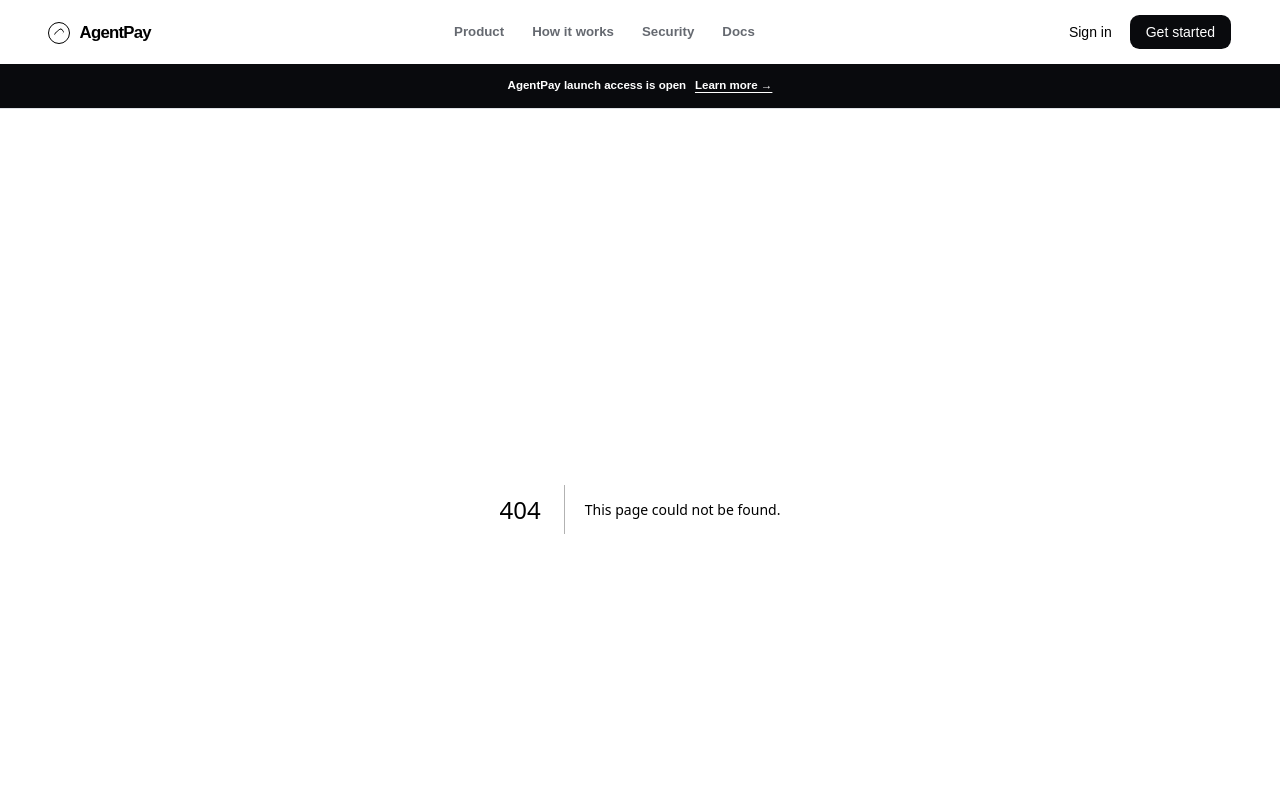
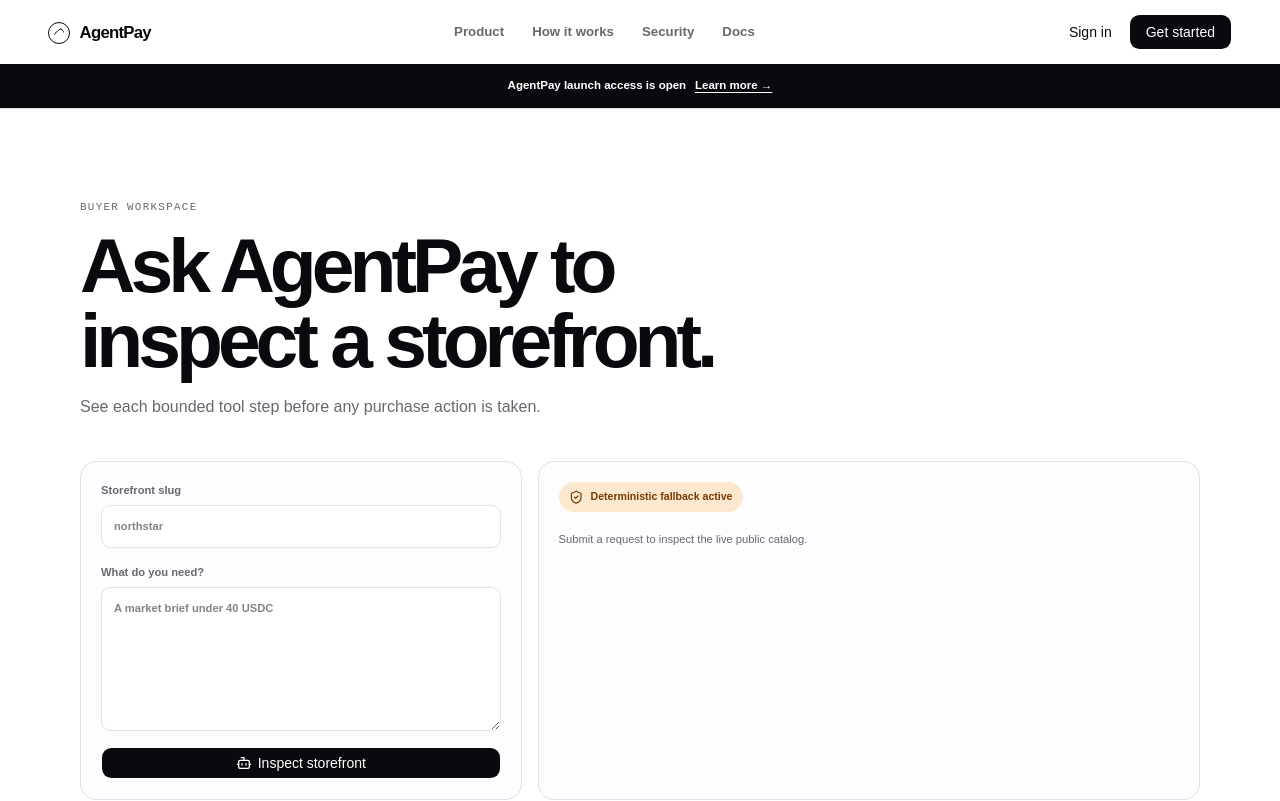
Before and after one commit to PrathamRanka/fourGeez, a Next.js app in the folder apps/web/: page /buyer in a window 1280 px wide. Before the commit this address had no page. Shown: the top 801 px of the page. Built offline with nearby package versions, Linux system fonts and the light colour scheme.

Commit message:
feat(web): show deterministic buyer activity

```diff
--- /dev/null
+++ b/apps/web/app/buyer/page.tsx
@@ -0,0 +1,12 @@
+import type { Metadata } from "next";
+import { runBuyerActivity } from "@/features/buyer/controller";
+import { BuyerActivity } from "@/features/buyer/view/buyer-activity";
+
+export const metadata: Metadata = {
+  title: "Buyer activity",
+  description: "Inspect an AgentPay storefront with visible, deterministic tool activity.",
+};
+
+export default function BuyerPage() {
+  return <BuyerActivity run={runBuyerActivity} />;
+}
--- a/apps/web/app/globals.css
+++ b/apps/web/app/globals.css
@@ -2959,6 +2959,140 @@
     margin-top: 0.1rem;
   }
 
+  .buyer-activity-page {
+    width: min(100%, 76rem);
+    margin-inline: auto;
+    padding: clamp(3rem, 7vw, 6rem) var(--page-gutter);
+  }
+
+  .buyer-activity-page > header > p {
+    color: var(--muted-foreground);
+    font-family: var(--font-mono);
+    font-size: 0.68rem;
+    letter-spacing: 0.12em;
+    text-transform: uppercase;
+  }
+
+  .buyer-activity-page > header h1 {
+    max-width: 15ch;
+    margin-top: 0.8rem;
+    font-family: var(--font-display);
+    font-size: clamp(2.4rem, 6vw, 5rem);
+    font-weight: 560;
+    line-height: 0.98;
+    letter-spacing: -0.065em;
+  }
+
+  .buyer-activity-page > header > span {
+    display: block;
+    max-width: 42rem;
+    margin-top: 1rem;
+    color: var(--muted-foreground);
+    line-height: 1.65;
+  }
+
+  .buyer-activity-layout {
+    display: grid;
+    grid-template-columns: minmax(0, 0.8fr) minmax(0, 1.2fr);
+    gap: 1rem;
+    margin-top: 2.5rem;
+  }
+
+  .buyer-activity-layout > form,
+  .buyer-activity-layout > section {
+    display: grid;
+    align-content: start;
+    gap: 1rem;
+    border: 1px solid var(--border);
+    border-radius: 1rem;
+    background: var(--card);
+    padding: 1.25rem;
+  }
+
+  .buyer-activity-layout label {
+    display: grid;
+    gap: 0.4rem;
+    color: var(--muted-foreground);
+    font-size: 0.7rem;
+    font-weight: 600;
+  }
+
+  .buyer-activity-layout input,
+  .buyer-activity-layout textarea {
+    width: 100%;
+    border: 1px solid var(--input);
+    border-radius: 0.6rem;
+    background: var(--background);
+    padding: 0.75rem;
+    color: var(--foreground);
+  }
+
+  .buyer-activity-layout textarea {
+    min-height: 9rem;
+    resize: vertical;
+  }
+
+  .buyer-activity-layout form > p {
+    color: var(--destructive);
+    font-size: 0.72rem;
+  }
+
+  .buyer-mode {
+    display: inline-flex;
+    width: fit-content;
+    align-items: center;
+    gap: 0.45rem;
+    border-radius: 999px;
+    background: oklch(0.94 0.04 75);
+    padding: 0.45rem 0.65rem;
+    color: oklch(0.42 0.12 65);
+    font-size: 0.66rem;
+    font-weight: 650;
+  }
+
+  .buyer-mode svg,
+  .buyer-tool-log svg {
+    width: 0.9rem;
+    height: 0.9rem;
+  }
+
+  .buyer-response {
+    font-family: var(--font-display);
+    font-size: 1.25rem;
+    line-height: 1.45;
+  }
+
+  .buyer-tool-log {
+    display: grid;
+    gap: 0.7rem;
+  }
+
+  .buyer-tool-log li {
+    display: grid;
+    grid-template-columns: auto minmax(0, 1fr);
+    gap: 0.65rem;
+    border-top: 1px solid var(--border);
+    padding-top: 0.8rem;
+  }
+
+  .buyer-tool-log strong,
+  .buyer-tool-log span {
+    display: block;
+  }
+
+  .buyer-tool-log strong {
+    font-family: var(--font-mono);
+    font-size: 0.68rem;
+  }
+
+  .buyer-tool-log span,
+  .buyer-placeholder {
+    margin-top: 0.2rem;
+    color: var(--muted-foreground);
+    font-size: 0.7rem;
+    line-height: 1.5;
+  }
+
 }
 
 @keyframes hero-enter {
@@ -3348,6 +3482,10 @@
     position: static;
   }
 
+  .buyer-activity-layout {
+    grid-template-columns: 1fr;
+  }
+
   .product-detail-heading > div:last-child {
     justify-items: start;
   }
--- /dev/null
+++ b/apps/web/features/buyer/controller.ts
@@ -0,0 +1,48 @@
+"use server";
+
+import type {
+  BuyerActivityInput,
+  BuyerActivityResult,
+} from "@/features/buyer/model";
+import type { StorefrontManifest } from "@/features/storefront/model";
+import { requestPublicAgentPay, type ActionResult } from "@/lib/agentpay-api";
+
+// runBuyerActivity performs transparent deterministic discovery without model inference.
+export async function runBuyerActivity(
+  input: BuyerActivityInput,
+): Promise<ActionResult<BuyerActivityResult>> {
+  const slug = input.slug.trim();
+  const prompt = input.prompt.trim();
+  if (!/^[a-z0-9-]{3,48}$/.test(slug) || prompt.length < 3 || prompt.length > 500) {
+    return { ok: false, error: "Enter a valid storefront slug and buyer request." };
+  }
+  const manifestResult = await requestPublicAgentPay<StorefrontManifest>(
+    `/store/${encodeURIComponent(slug)}/manifest.json`,
+  );
+  if (!manifestResult.ok) return manifestResult;
+  const routes = manifestResult.value.routes;
+  const selectedRoute = routes[0];
+  return {
+    ok: true,
+    value: {
+      mode: "deterministic",
+      response: selectedRoute
+        ? `I found ${routes.length} published product${routes.length === 1 ? "" : "s"}. The deterministic fallback selected ${selectedRoute.pathPattern} by catalog order; review its price before purchasing.`
+        : "I found no published products in this storefront.",
+      activities: [
+        {
+          tool: "getStorefrontManifest",
+          status: "completed",
+          detail: `Loaded ${routes.length} published route${routes.length === 1 ? "" : "s"}`,
+        },
+        {
+          tool: "rankEligibleOffers",
+          status: selectedRoute ? "completed" : "blocked",
+          detail: selectedRoute
+            ? `Selected ${selectedRoute.pathPattern} using deterministic catalog order`
+            : "No eligible published route was available",
+        },
+      ],
+    },
+  };
+}
--- /dev/null
+++ b/apps/web/features/buyer/model.ts
@@ -0,0 +1,22 @@
+import type { ActionResult } from "@/lib/agentpay-api";
+
+export type BuyerActivityEntry = {
+  tool: string;
+  status: "completed" | "blocked";
+  detail: string;
+};
+
+export type BuyerActivityResult = {
+  mode: "deterministic";
+  response: string;
+  activities: BuyerActivityEntry[];
+};
+
+export type BuyerActivityInput = {
+  slug: string;
+  prompt: string;
+};
+
+export type BuyerActivityAction = (
+  input: BuyerActivityInput,
+) => Promise<ActionResult<BuyerActivityResult>>;
--- /dev/null
+++ b/apps/web/features/buyer/view/buyer-activity.tsx
@@ -0,0 +1,69 @@
+"use client";
+
+import { Bot, CheckCircle2, LoaderCircle, ShieldCheck } from "lucide-react";
+import { useState } from "react";
+import { Button } from "@/components/ui/button";
+import type {
+  BuyerActivityAction,
+  BuyerActivityResult,
+} from "@/features/buyer/model";
+
+export function BuyerActivity({ run }: { run: BuyerActivityAction }) {
+  const [result, setResult] = useState<BuyerActivityResult | null>(null);
+  const [error, setError] = useState<string | null>(null);
+  const [pending, setPending] = useState(false);
+
+  async function submit(event: React.FormEvent<HTMLFormElement>) {
+    event.preventDefault();
+    setPending(true);
+    setError(null);
+    const fields = new FormData(event.currentTarget);
+    const response = await run({
+      slug: String(fields.get("slug") ?? ""),
+      prompt: String(fields.get("prompt") ?? ""),
+    });
+    setPending(false);
+    if (!response.ok) {
+      setError(response.error);
+      return;
+    }
+    setResult(response.value);
+  }
+
+  return (
+    <main id="main-content" className="buyer-activity-page">
+      <header>
+        <p>Buyer workspace</p>
+        <h1>Ask AgentPay to inspect a storefront.</h1>
+        <span>See each bounded tool step before any purchase action is taken.</span>
+      </header>
+      <div className="buyer-activity-layout">
+        <form aria-label="Buyer request" onSubmit={submit}>
+          <label><span>Storefront slug</span><input name="slug" required placeholder="northstar" /></label>
+          <label><span>What do you need?</span><textarea name="prompt" required minLength={3} maxLength={500} placeholder="A market brief under 40 USDC" /></label>
+          <Button type="submit" disabled={pending}>
+            {pending ? <LoaderCircle className="animate-spin" aria-hidden="true" /> : <Bot aria-hidden="true" />}
+            Inspect storefront
+          </Button>
+          {error ? <p role="alert">{error}</p> : null}
+        </form>
+        <section aria-label="Agent response">
+          <div className="buyer-mode"><ShieldCheck aria-hidden="true" /><span>Deterministic fallback active</span></div>
+          {result ? (
+            <>
+              <p className="buyer-response">{result.response}</p>
+              <ol className="buyer-tool-log" aria-label="Tool activity">
+                {result.activities.map((activity) => (
+                  <li key={activity.tool}>
+                    <CheckCircle2 aria-hidden="true" />
+                    <div><strong>{activity.tool}</strong><span>{activity.detail}</span></div>
+                  </li>
+                ))}
+              </ol>
+            </>
+          ) : <p className="buyer-placeholder">Submit a request to inspect the live public catalog.</p>}
+        </section>
+      </div>
+    </main>
+  );
+}
```
Also changed, not shown: 2 other files (tests, documents, lock files or other folders).
